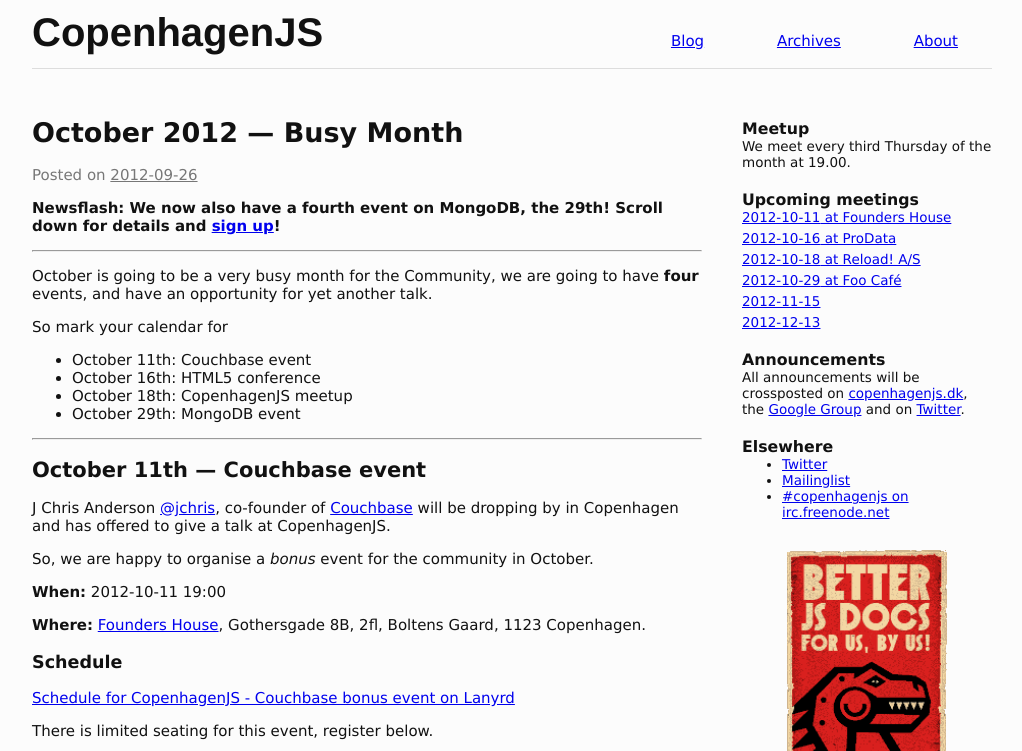
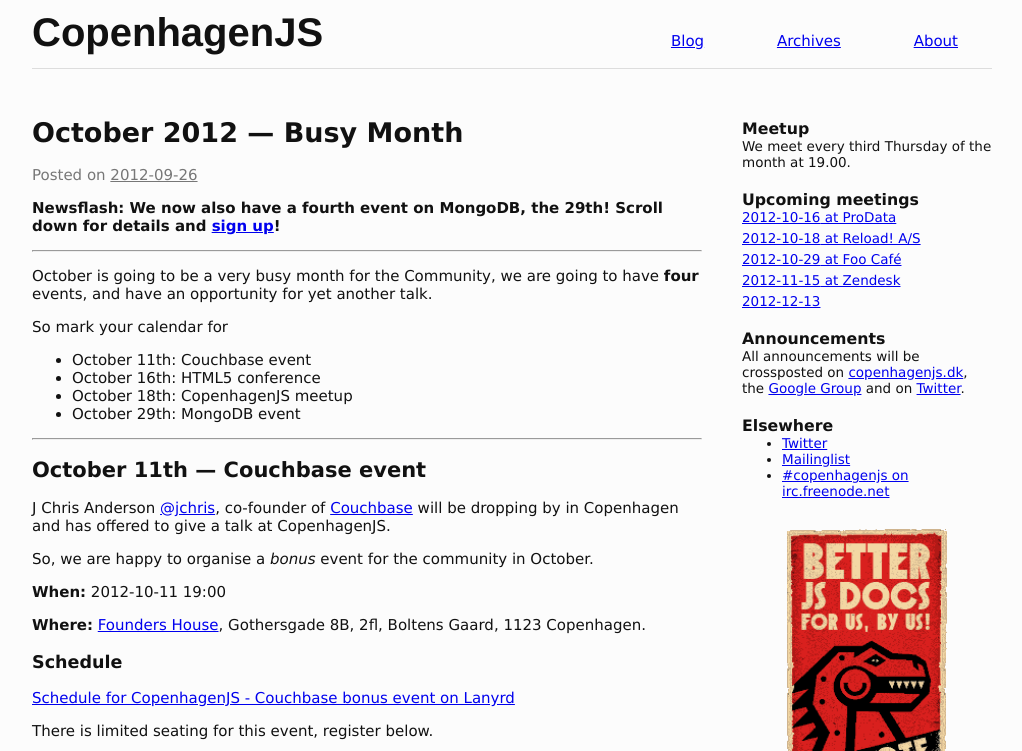
Before and after one commit to copenhagenjs/copenhagenjs.dk, a Jekyll site: the page built from index.html, in a window 1280 px wide and 900 px high, cut to the strip 0-751 px from the top of the window. Shown: the whole strip, without its empty margins (128-1150 px from the left). Built offline with Jekyll 4.4.1, drawn with Linux system fonts in a browser that asks for light colours; Markdown is read by kramdown in place of the engine named in the settings; a script that is not in the unit is left out.

Commit message:
Updating upcoming.md

```diff
--- a/_includes/upcoming.md
+++ b/_includes/upcoming.md
@@ -1,9 +1,8 @@
 <div class="upcoming-meetings">
 	<h3>Upcoming meetings</h3>
-	<p><a href="http://lanyrd.com/2012/copenhagenjs-couchbase-bonus-event/"><time datetime="2012-10-11T19:00">2012-10-11</time> at Founders House</a></p>
 	<p><a href="http://createthewebcph-estw.eventbrite.com"><time datetime="2012-10-16T18:00">2012-10-16</time> at ProData</a></p>
 	<p><a href="http://lanyrd.com/2012/copenhagenjs-october/"><time datetime="2012-10-18T19:00">2012-10-18</time> at Reload! A/S</a></p>
 	<p><a href="http://simpleeventsignup.com/event/14498/signup/attendees?signup_token=1f4fd13ac194b6c"><time datetime="2012-10-29T19:00">2012-10-29</time> at Foo Café</a></p>
-	<p><a href="http://lanyrd.com/2012/copenhagenjs-november/"><time datetime="2012-11-15T19:00">2012-11-15</time></a></p>
+	<p><a href="http://lanyrd.com/2012/copenhagenjs-november/"><time datetime="2012-11-15T19:00">2012-11-15</time> at Zendesk</a></p>
 	<p><a href="http://lanyrd.com/2012/copenhagenjs-december/"><time datetime="2012-12-13T19:00">2012-12-13</time></a></p>
 </div>
```
